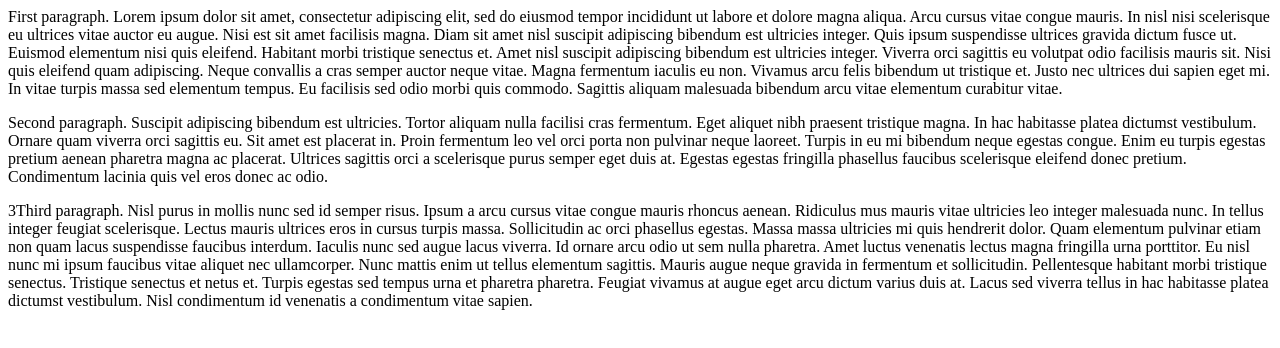
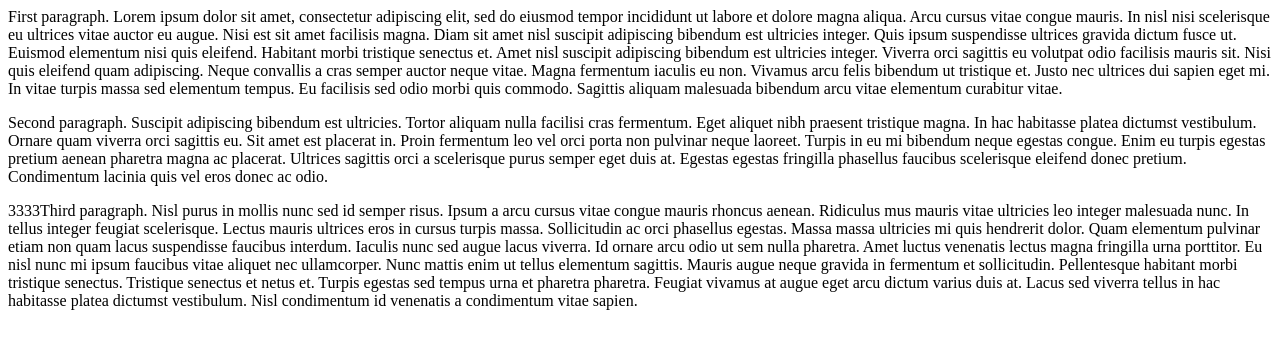
Before and after one commit to chipoyu97/udemyhtml, a plain HTML site: page 2.2 Paragraph Element/index.html in a window 1280 px wide. Drawn offline with Linux system fonts and the light colour scheme.

Commit message:
added 3 at third paragraph

```diff
--- a/2.2 Paragraph Element/index.html
+++ b/2.2 Paragraph Element/index.html
@@ -18,7 +18,7 @@ lacinia quis vel eros donec ac odio.
 </p>
 
 <p>
-3Third paragraph. Nisl purus in mollis nunc sed id semper risus. Ipsum a arcu cursus vitae congue mauris rhoncus aenean. Ridiculus mus
+3333Third paragraph. Nisl purus in mollis nunc sed id semper risus. Ipsum a arcu cursus vitae congue mauris rhoncus aenean. Ridiculus mus
 mauris vitae ultricies leo integer malesuada nunc. In tellus integer feugiat scelerisque. Lectus mauris ultrices eros in
 cursus turpis massa. Sollicitudin ac orci phasellus egestas. Massa massa ultricies mi quis hendrerit dolor. Quam
 elementum pulvinar etiam non quam lacus suspendisse faucibus interdum. Iaculis nunc sed augue lacus viverra. Id ornare
```
